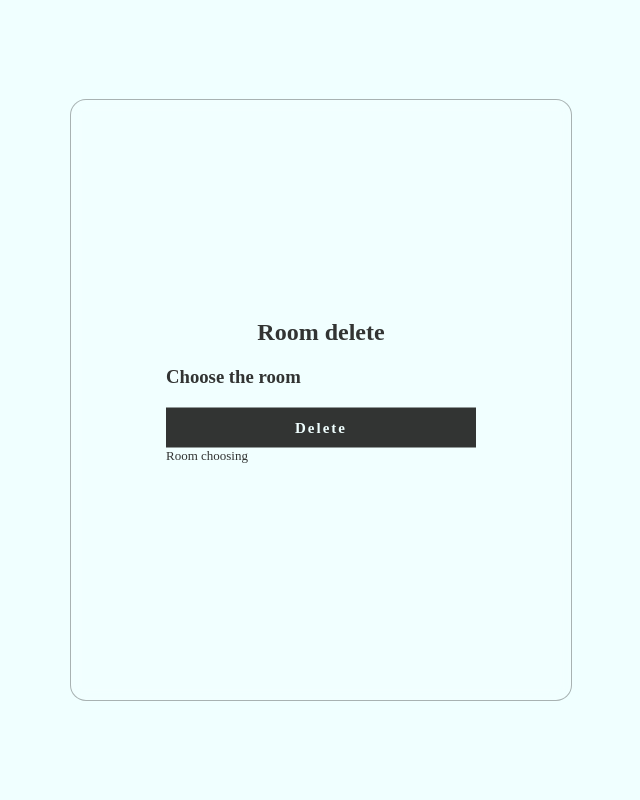
After one commit to oliabn/WebChatRooms, a Django app: page /delete_room/ in a window 1280 px wide. The commit adds this page. Shown: the whole page, without its empty margins (319-959 px from the left). Run offline with Django 4.2, Linux system fonts and the light colour scheme; the visitor is signed in with stand-in values (Sample User, id 1); data comes from the database, SQL or seed files in the repository; data that the repository does not hold is empty; some web fonts are replaced.

Commit message:
The page and the function were added for removing a room from the user's profile.

```diff
--- a/WebChatProject/chat/static/styles/auth_form_style.css
+++ b/WebChatProject/chat/static/styles/auth_form_style.css
@@ -64,6 +64,24 @@ body {
     text-align: center;
     font_size: 38px;
     color: #323433;
+}
+
+.deleted_rooms_selection {
+    font-size: 16px;
+    text-decoration: none;
+    margin: 20px 0;
+    width: 310px;
+    border-bottom: 1px solid #252727;
+    border: none;
+    outline: none;
+    max-height: 250px;
+    overflow: auto;      /* Enables scrolling if content exceeds height */
+}
+
+.deleted_rooms_selection label:hover {
+    color: #00b1cc;
+    font-weight: 600;
+    text-decoration: underline;
 }
 
 .form_box  .input_box {
--- /dev/null
+++ b/WebChatProject/chat/templates/chat/delete_room.html
@@ -0,0 +1,60 @@
+{% load static %}
+<!DOCTYPE html>
+<html lang="en">
+<head>
+    <meta charset="UTF-8">
+       <link rel="stylesheet" href="{% static 'styles/auth_form_style.css' %}">
+    <title>Delete room</title>
+</head>
+<body>
+
+
+<form action="{% url  'delete_room' %}" method="post">
+    {% csrf_token %}
+
+    <div class="container">
+        <div class="input_section">
+            <div class="form_box">
+                <h2>Room delete</h2>
+
+                    <fieldset class="deleted_rooms_selection">
+                        {% if error_message %}<p><strong>{{error_message}}</strong></p>{% endif %}
+                        <legend><h3>Choose the room</h3></legend>
+                        {% for room in rooms %}
+                            <input type="radio" name="room" id="room{{ room.name}}" value="{{ room.id }}">
+                            <label for="room{{ room.name}}">{{ room.name }}</label><br>
+                        {% endfor %}
+                    </fieldset>
+
+                <input type="submit" class="btn" value="Delete">
+
+                <div class="group_selection">
+                    <a href="{% url 'index' %}">Room choosing</a>
+                </div>
+
+                <div> <br/>
+                {% if form.errors %}
+                    Something wrong.
+                {% endif %}
+                </div>
+
+            </div>
+        </div>
+    </div>
+</form>
+
+<!--<form action="{% url  'delete_room' %}" method="post">-->
+<!--{% csrf_token %}-->
+<!--<fieldset>-->
+<!--    <legend><h3>Rooms</h3></legend>-->
+<!--    {% for room in rooms %}-->
+<!--        <input type="radio" name="room" id="room{{ room.name}}" value="{{ room.id }}">-->
+<!--        <label for="room{{ room.name}}">{{ room.name }}</label><br>-->
+<!--    {% endfor %}-->
+<!--</fieldset>-->
+<!--<input type="submit" value="Delete">-->
+<!--</form>-->
+
+
+</body>
+</html>
--- a/WebChatProject/chat/templates/chat/index.html
+++ b/WebChatProject/chat/templates/chat/index.html
@@ -35,6 +35,7 @@
                 <div class="group_selection">
                     {% if request.user.is_authenticated %}
                         <a href = "{% url 'logout_user' %}">Logout</a>
+                        <a href = "{% url 'delete_room' %}">Delete some room</a>
                     {% else %}
                         <a href = "{% url 'login_user' %}">Login</a>
                     {% endif %}
--- a/WebChatProject/chat/urls.py
+++ b/WebChatProject/chat/urls.py
@@ -1,4 +1,4 @@
-from django.urls import path, include
+from django.urls import path
 
 from django.contrib.auth.views import LoginView, LogoutView
 from django.contrib.auth.views import PasswordChangeView, PasswordResetView, PasswordResetDoneView
@@ -13,6 +13,8 @@ urlpatterns = [
     # user profile
     # http://127.0.0.1:8000/profile/
     path('profile/', views.profile, name='profile'),
+    # delete room from user profile
+    path('delete_room/', views.delete_room, name='delete_room'),
 
     # login, logout
     # http://127.0.0.1:8000/auth/login/
--- a/WebChatProject/chat/views.py
+++ b/WebChatProject/chat/views.py
@@ -93,3 +93,29 @@ def profile(request):
     context = {'user_form': user_form, 'profile_form': profile_form}
 
     return render(request, 'chat/profile.html', context)
+
+
+@login_required
+def delete_room(request):
+    """Delete room from user profile.rooms.
+    A user leaving some chat """
+
+    # get username
+    username = request.user.username
+    # get user rooms from user profile
+    profile = Profile.objects.get(user__username=username)
+    rooms = profile.rooms.all()
+
+    # When the user chose a room to delete and submits it
+    if request.method == 'POST':
+        # get room id
+        room_id = request.POST['room']
+        # get room instance with that id
+        room = Room.objects.get(id=room_id)
+        # del room from user rooms
+        profile.rooms.remove(room)
+        # save profile without deleted room
+        profile.save()
+
+    context = {'rooms': rooms}
+    return render(request, 'chat/delete_room.html', context)
```
Also changed, not shown: WebChatProject/media/default.jpg.
